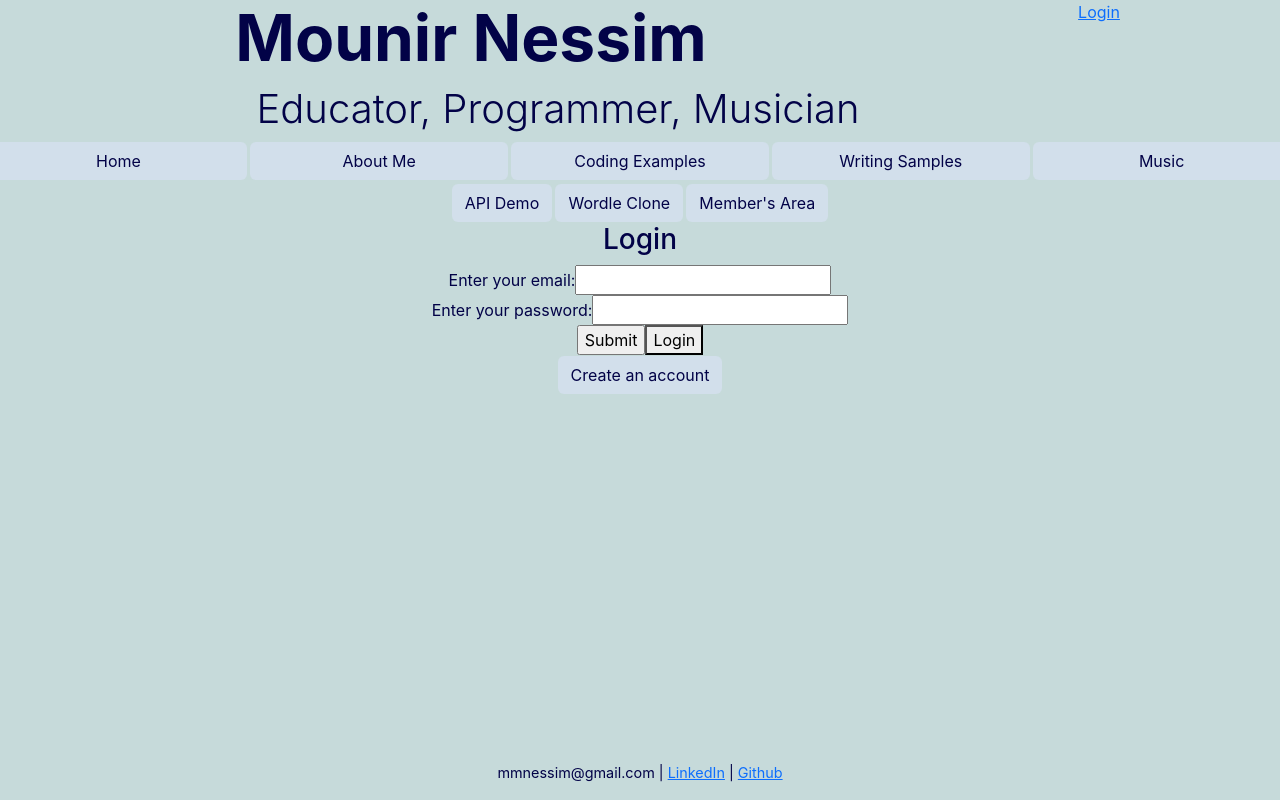
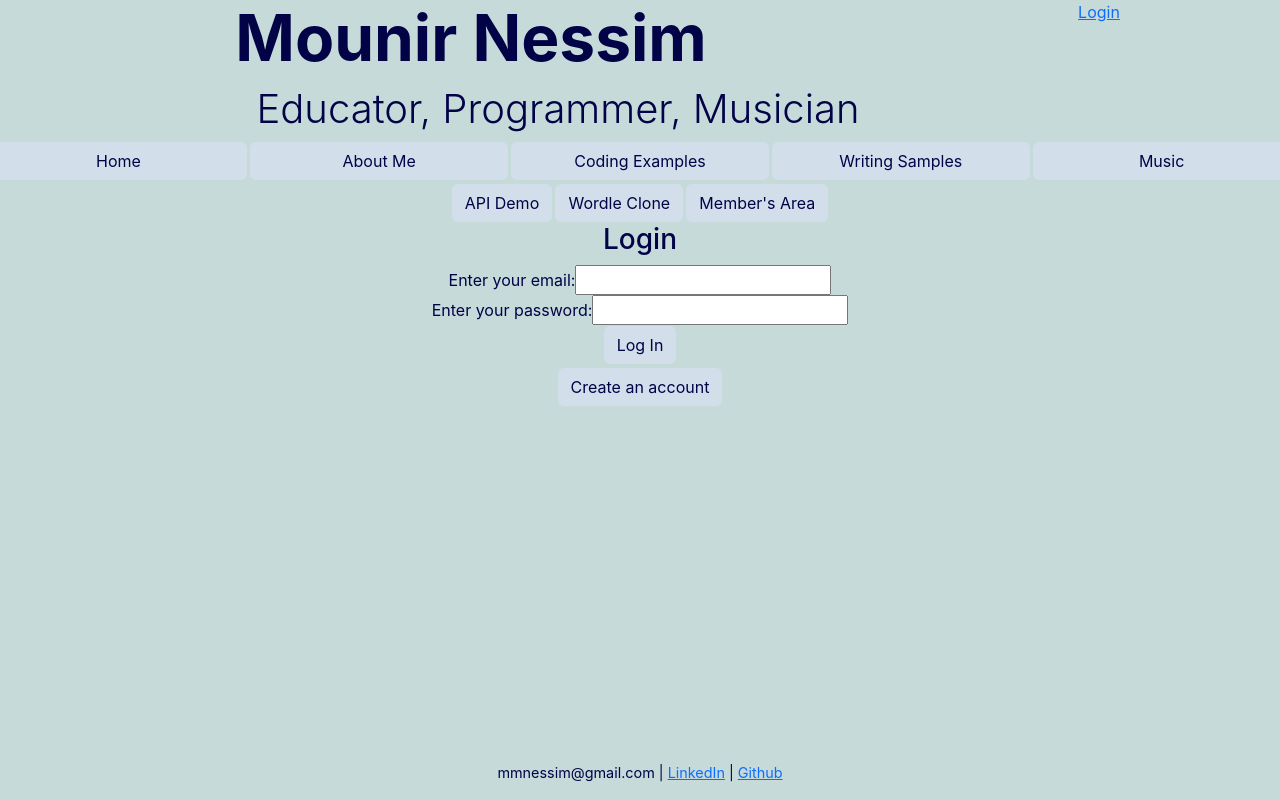
Before and after one commit to mmnessim/portfolio, a React (Create React App) app: page /coding/login in a window 1280 px wide. Built offline with nearby package versions, Linux system fonts and the light colour scheme.

Commit message:
fix login screen

```diff
--- a/src/components/loginArea/login.js
+++ b/src/components/loginArea/login.js
@@ -1,4 +1,4 @@
-import React, { useState} from "react";
+import React, { useState } from "react";
 import { store } from "../..";
 import { Link } from "react-router-dom";
 import { MemberContainer } from "../members/memberContainer";
@@ -7,7 +7,7 @@ export function Login() {
     const [email, setEmail] = useState();
     const [password, setPassword] = useState();
     const [error, setError] = useState();
-    const state = store.getState();
+    const [login, setLogin] = useState();
 
     function handleEmail(e) {
         setEmail(e.target.value);
@@ -36,11 +36,11 @@ export function Login() {
             .then((actualData) => {
                 console.log(actualData)
                 setError(actualData.message);
+                setLogin(actualData.authenticated);
                 store.dispatch({type: "LOGIN", payload: {authenticated: actualData.authenticated, user: actualData.username, email: email} })
             })
     }
-
-    if (state.authenticated !== true) {
+        if (!login) {
         return(
             <div>
                 {error}
@@ -50,15 +50,15 @@ export function Login() {
                     <input type="email" onChange={handleEmail} id="email"></input> <br />
                     <label for="password">Enter your password: </label>
                     <input type="password" onChange={handlePassword} id="password"></input> <br />
-                    <input type="submit"></input>
-                    <button onClick={handleSubmit}>Login</button>
+                    <button onClick={handleSubmit} className="btn navlink">Log In</button>
                 </form>
                 <Link to={'/create-account'} className="btn navlink">Create an account</Link>
             </div>
-        )
-    } else if (state.authenticated === true) {
-        return (
-            <MemberContainer />
-        )
-    }
+        )} else if (login === true) {
+            return (
+                <div>
+                    <MemberContainer />
+                </div>
+            )
+        }
 }
--- a/src/index.css
+++ b/src/index.css
@@ -28,3 +28,8 @@ code {
 .writing-sample {
   overflow-y: auto;
 }
+
+.nest-link {
+  text-decoration: none;
+  color:rgb(2, 2, 71);
+}
--- a/src/index.js
+++ b/src/index.js
@@ -17,6 +17,7 @@ import { Login } from './components/loginArea/login';
 import { createStore } from 'redux';
 import { loginReducer } from './reducer';
 import { Form } from './components/loginArea/form';
+import { MemberContainer } from './components/members/memberContainer';
 
 export const store = createStore(loginReducer);
 const root = ReactDOM.createRoot(document.getElementById('root'));
@@ -56,6 +57,10 @@ const router = createBrowserRouter([
           {
             path: '/coding/login',
             element: <Login />
+          },
+          {
+            path: '/coding/members',
+            element: <MemberContainer />
           }
         ]
       },
```
Also changed, not shown: src/components/loginArea/logout.js (added, +13 -0 lines).
